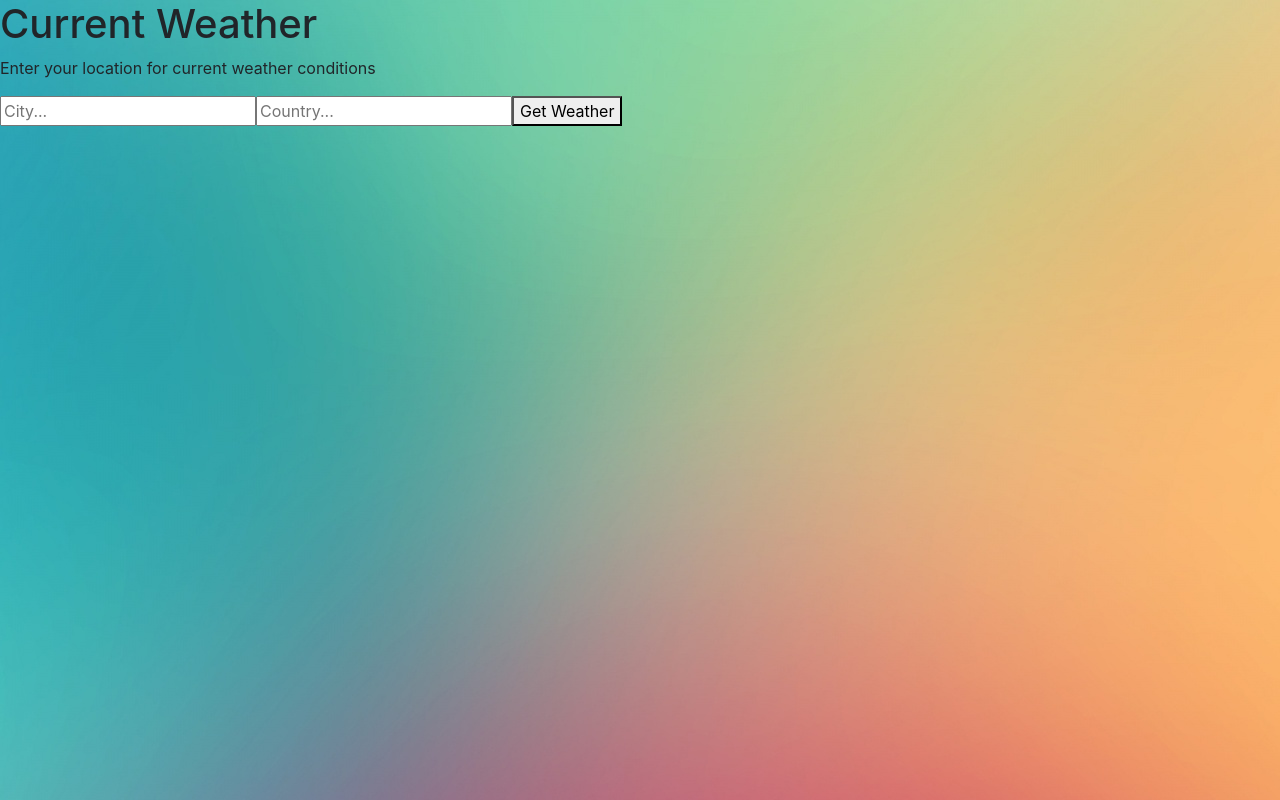
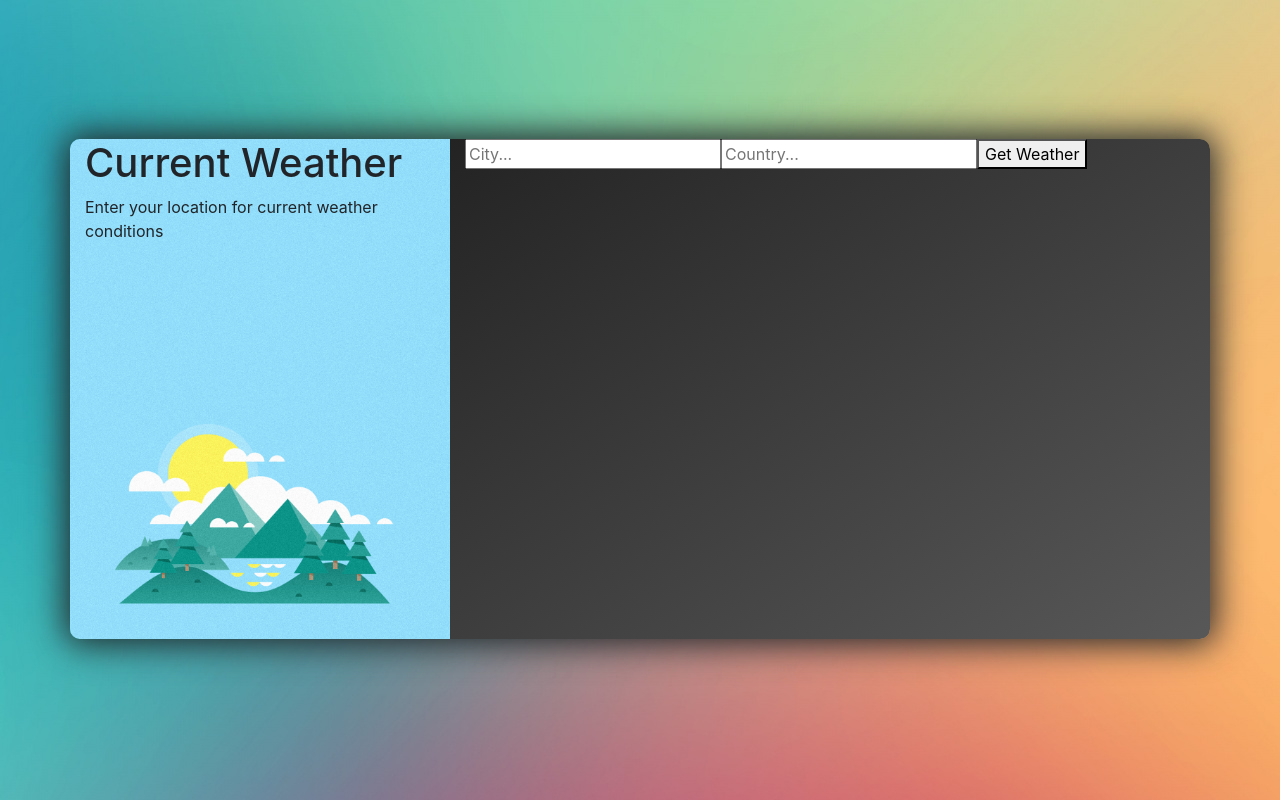
Before and after one commit to NathanB09/react-weather-app, a React (Create React App) app: page / in a window 1280 px wide. Built offline with nearby package versions, Linux system fonts and the light colour scheme; no server answers.

Commit message:
added callback method for api fetching

```diff
--- a/src/components/App.js
+++ b/src/components/App.js
@@ -12,30 +12,43 @@ class App extends Component {
     country: undefined,
     temp: undefined,
     humidity: undefined,
-    conditions: undefined
+    conditions: undefined,
+    error: undefined
   }
 
-  handleSubmit = (e) => {
-    e.preventDefault()
-    const city = e.target.city.value
-    const country = e.target.country.value
+  handleSubmit = (event) => {
+    event.preventDefault()
+    const city = event.target.city.value
+    const country = event.target.country.value
     const url = `http://api.openweathermap.org/data/2.5/weather?q=${city},${country}&units=metric&APPID=${KEY}`
 
     fetch(url)
       .then(resp => resp.json())
-      .then(data => this.setState({
+      .then(data => {
+        if (data.name) {
+          this.setState({
             city: data.name,
             country: data.sys.country,
             temp: data.main.temp,
             humidity: data.main.humidity,
             conditions: data.weather[0].description
-      }))
+          })
+        } else {
+          this.setState({ error: 'Not Found' })
+        }
+      })
+    event.target.reset()
   }
 
   render() {
     return (
-      <div className="App">
+      <div className="app-wrapper">
+        <div className='container'>
+          <div className='row'>
+            <div className='col-4'>
               <Title />
+            </div>
+            <div className='col-8'>
               <Form handleSubmit={this.handleSubmit} />
               <Weather
                 city={this.state.city}
@@ -43,10 +56,15 @@ class App extends Component {
                 temp={this.state.temp}
                 humidity={this.state.humidity}
                 conditions={this.state.conditions}
+                error={this.state.error}
               />
+            </div>
+          </div>
+        </div>
       </div>
     );
   }
+
 }
 
 export default App;
```
Lines whose indentation alone changed are shown as unchanged.
